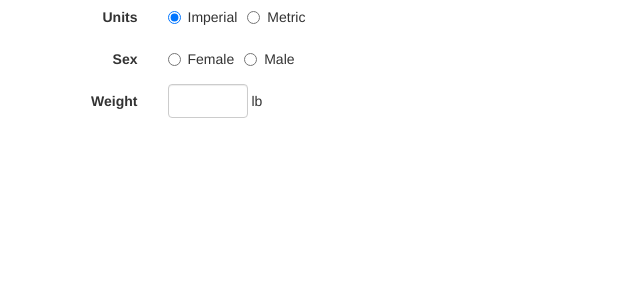
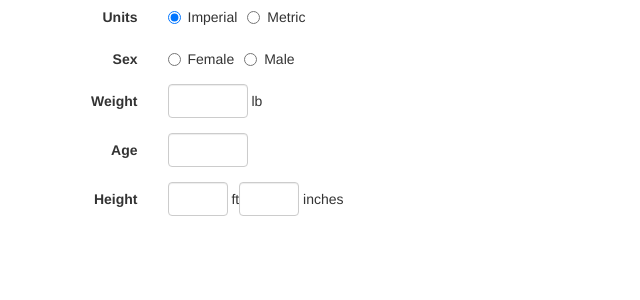
Before and after one commit to hannaliebl/fitness-calculations, a React (Create React App) app: page / in a window 1280 px wide. Both pictures are taken after a click on the label "Imperial". Shown: the top 300 px of the page, without its empty margins (0-640 px from the left). Built offline with nearby package versions, Linux system fonts and the light colour scheme.

Commit message:
Add beginning of height input component and onChange function

```diff
--- a/src/components/TdeeForm.js
+++ b/src/components/TdeeForm.js
@@ -1,6 +1,7 @@
 import React, {Component} from 'react';
 import {UnitSelection, SexSelection} from './toggles';
 import SingleInput from './input-fields/SingleInput';
+import HeightInput from './input-fields/HeightInput';
 
 class TdeeForm extends Component {
   constructor() {
@@ -9,6 +10,10 @@ class TdeeForm extends Component {
       units: "",
       sex: "",
       weight: "",
+      height: {
+        view: "",
+        value: ""
+      },
       age: "",
       activityLevel: ""
     }
@@ -17,6 +22,7 @@ class TdeeForm extends Component {
     this.handleWeightChange = this.handleWeightChange.bind(this)
     this.handleAgeChange = this.handleAgeChange.bind(this)
     this.handleActivityLevelChange = this.handleActivityLevelChange.bind(this)
+    this.handleHeightChange = this.handleHeightChange.bind(this)
     // this.handleSubmit = this.handleSubmit.bind(this)
   }
   handleUnitChange (event) {
@@ -30,6 +36,17 @@ class TdeeForm extends Component {
   }
   handleAgeChange (event) {
     this.setState({age: event.target.value})
+  }
+  handleHeightChange (event) {
+    if (this.state.units === 'metric') {
+      let height = {
+        view: event.target.value,
+        value: event.target.value
+      }
+      this.setState({height: height})
+    } else {
+      this.setState({height: event.target.value})
+    }
   }
   handleActivityLevelChange (event) {
     this.setState({activityLevel: event.target.value})
@@ -46,6 +63,16 @@ class TdeeForm extends Component {
           content={this.state.weight}
           width={'80px'}
           controlFunc={this.handleWeightChange}/>
+        <SingleInput
+          label={'Age'}
+          inputType={'number'}
+          content={this.state.age}
+          width={'80px'}
+          controlFunc={this.handleAgeChange}/>
+        <HeightInput
+          content={this.state.height}
+          units={this.state.units}
+          controlFunc={this.handleHeightChange}/>
       </form>
     );
   }
--- /dev/null
+++ b/src/components/input-fields/HeightInput.js
@@ -0,0 +1,38 @@
+import React from 'react';
+
+function HeightInput(props) {
+  return (
+    <div className="form-group">
+      <label className="col-sm-2 control-label">Height</label>
+
+      {(props.units === 'metric' || props.units === '') &&
+      <div className="col-sm-10">
+        <input type="number"
+          className="form-control"
+          value={props.content.height}
+          onChange={props.controlFunc}
+          style={{width: '80px', display: 'inline-block'}} />
+          {props.units === 'metric' && <span> cm</span>}
+        </div>
+      }
+      {props.units === 'imperial' &&
+        <div className="col-sm-10">
+          <input type="number"
+            className="form-control"
+            value={props.content.height}
+            onChange={props.controlFunc}
+            style={{width: '60px', display: 'inline-block'}} />
+          {props.units === 'imperial' && <span> ft</span>}
+          <input type="number"
+            className="form-control"
+            value={props.content.height}
+            onChange={props.controlFunc}
+            style={{width: '60px', display: 'inline-block'}} />
+          {props.units === 'imperial' && <span> inches</span>}
+          </div>
+      }
+    </div>
+  )
+}
+
+export default HeightInput
```
